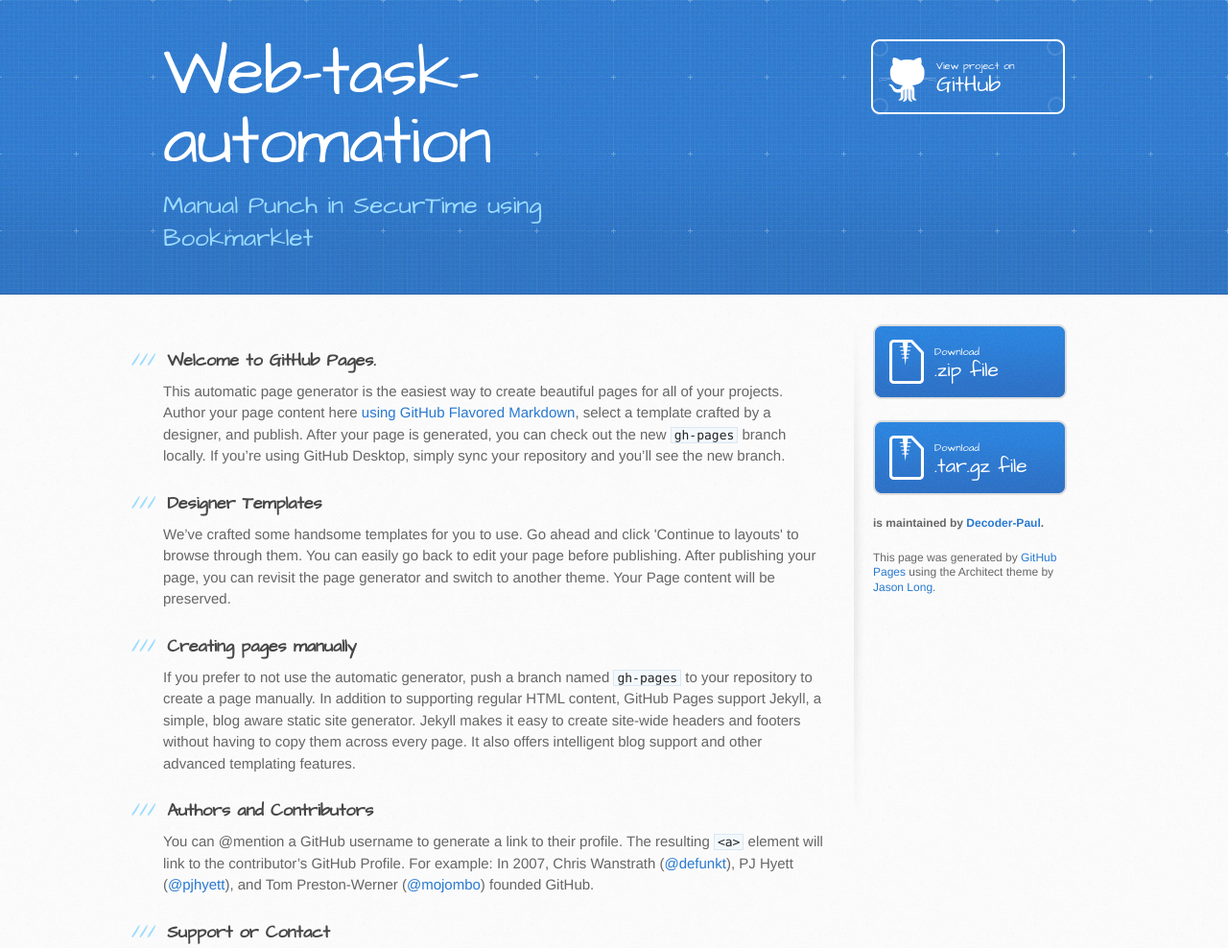
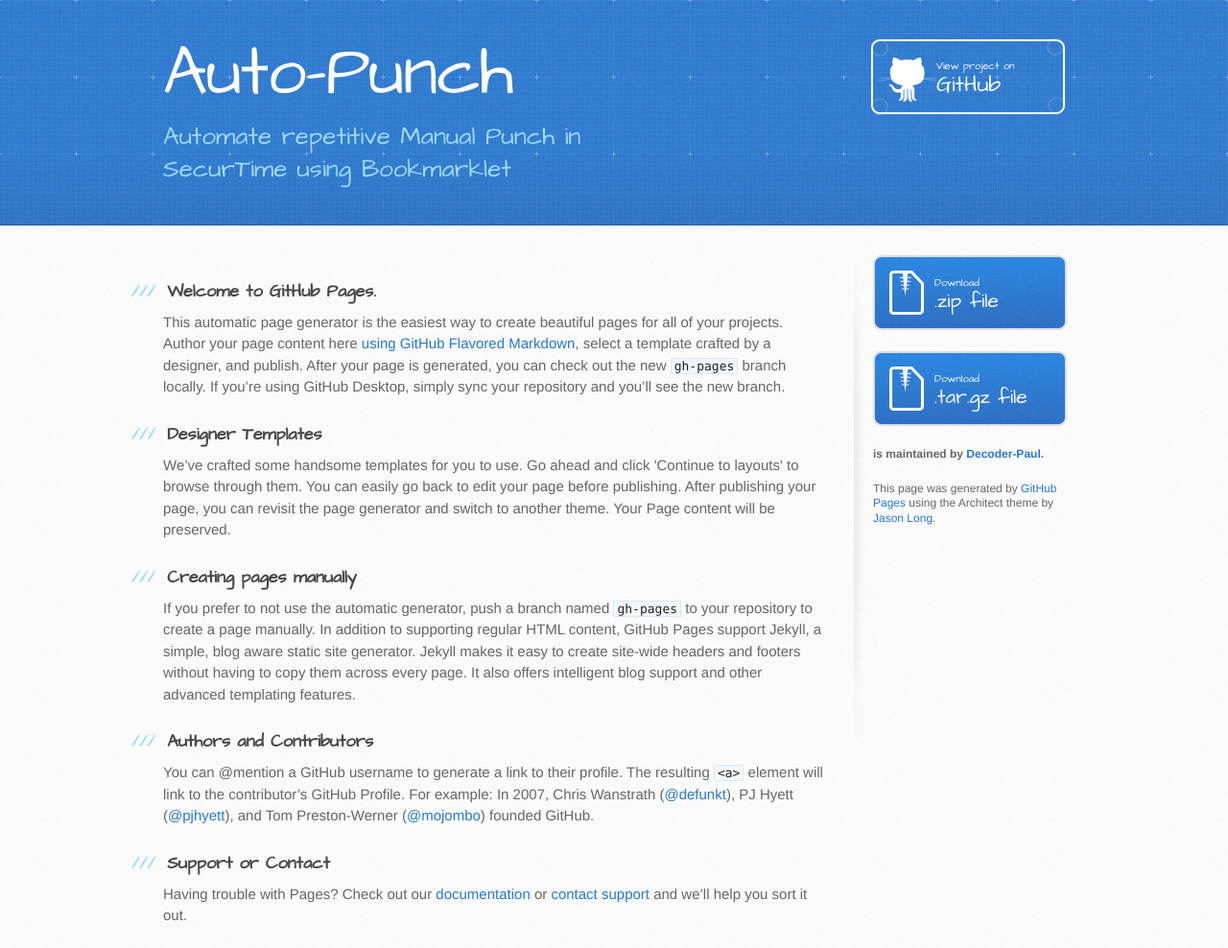
Before and after one commit to Decoder-Paul/Web-Task-Automation, a plain HTML site: page index.html in a window 1280 px wide. Shown: the top 988 px of the page at 96% size. Drawn offline with Linux system fonts and the light colour scheme.

Commit message:
text changed

```diff
--- a/index.html
+++ b/index.html
@@ -13,14 +13,14 @@
     <script src="//html5shiv.googlecode.com/svn/trunk/html5.js"></script>
     <![endif]-->
 
-    <title>Web-task-automation by Decoder-Paul</title>
+    <title>Auto-Punch by Decoder-Paul</title>
   </head>
 
   <body>
     <header>
       <div class="inner">
-        <h1>Web-task-automation</h1>
-        <h2>Manual Punch in SecurTime using Bookmarklet</h2>
+        <h1>Auto-Punch</h1>
+        <h2>Automate repetitive Manual Punch in SecurTime using Bookmarklet</h2>
         <a href="https://github.com/Decoder-Paul/Web-Task-Automation" class="button"><small>View project on</small> GitHub</a>
       </div>
     </header>
@@ -46,11 +46,11 @@
         </section>
 
         <aside id="sidebar">
-          <a href="https://github.com/Decoder-Paul/Web-Task-Automation/zipball/master" class="button">
+          <a href="#" class="button">
             <small>Download</small>
             .zip file
           </a>
-          <a href="https://github.com/Decoder-Paul/Web-Task-Automation/tarball/master" class="button">
+          <a href="#" class="button">
             <small>Download</small>
             .tar.gz file
           </a>
```
Also changed, not shown: 1 other file.
